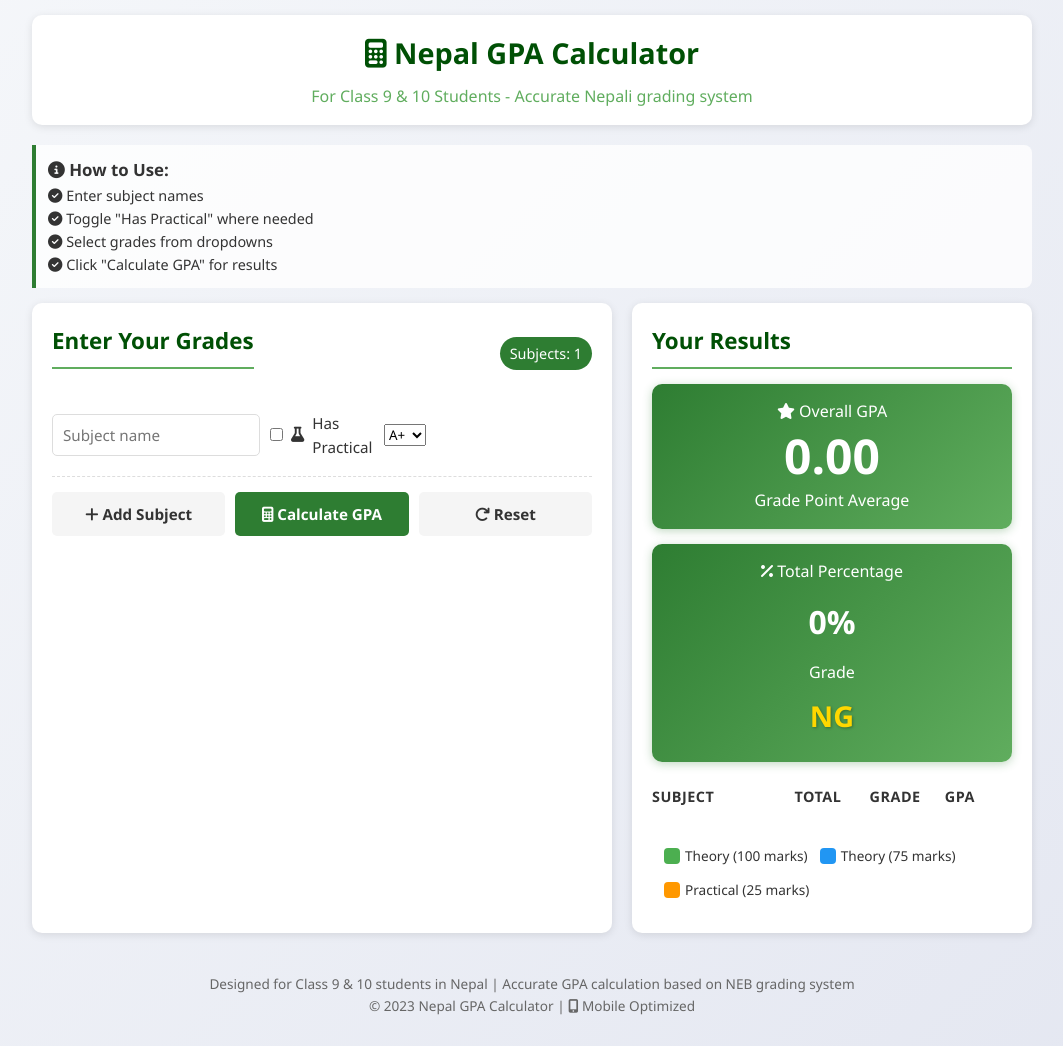
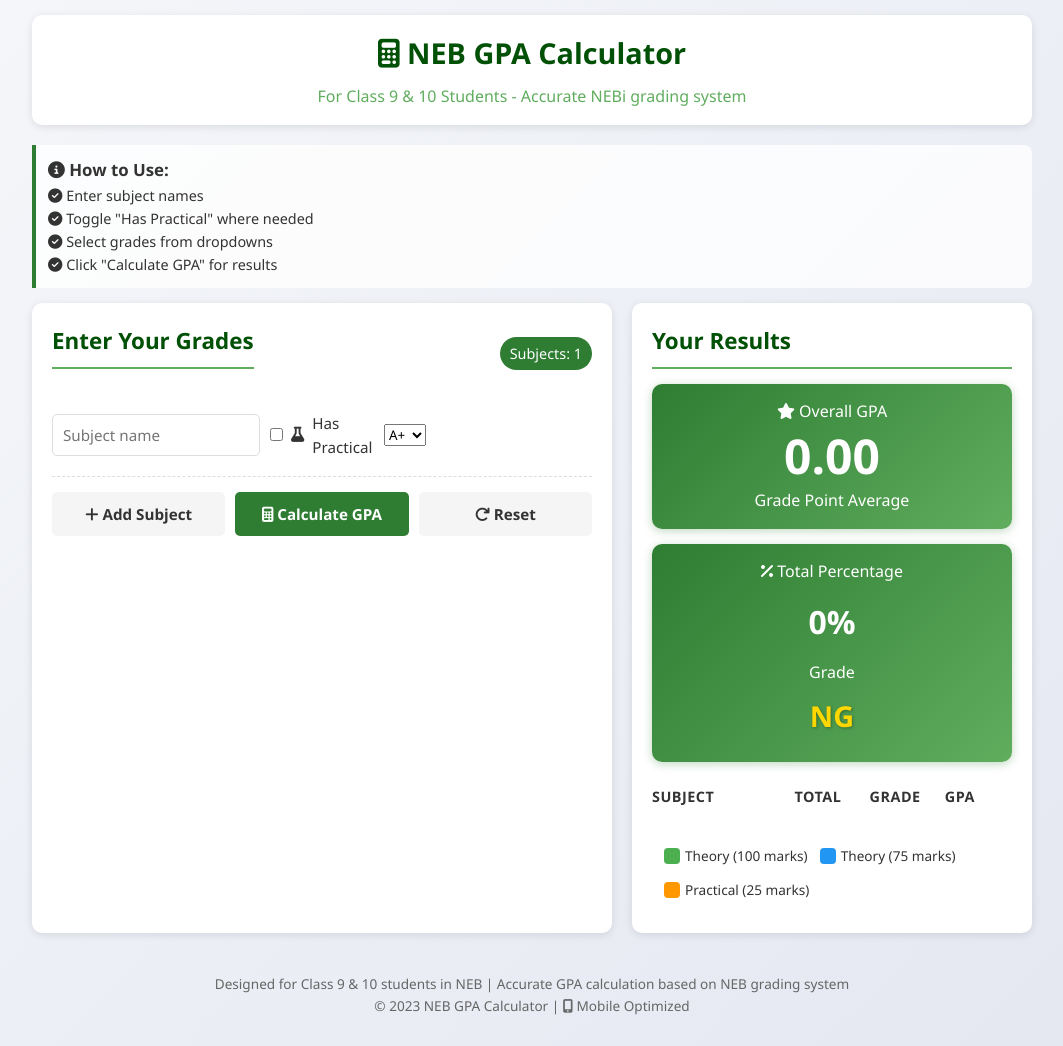
Before and after one commit to BipinBudhathoki01/See_GPA_Calcualtor, a plain HTML site: page index.html in a window 1280 px wide. Shown: the whole page, without its empty margins (108-1171 px from the left). Drawn offline with Linux system fonts and the light colour scheme.

Commit message:
Update index.html

```diff
--- a/index.html
+++ b/index.html
@@ -3,7 +3,7 @@
 <head>
     <meta charset="UTF-8">
     <meta name="viewport" content="width=device-width, initial-scale=1.0">
-    <title>Nepal GPA Calculator - Class 9 & 10</title>
+    <title>NEB GPA Calculator - Class 9 & 10</title>
     <link rel="stylesheet" href="https://cdnjs.cloudflare.com/ajax/libs/font-awesome/6.4.0/css/all.min.css">
     <style>
         :root {
@@ -314,8 +314,8 @@
 <body>
     <div class="container">
         <header>
-            <h1><i class="fas fa-calculator"></i> Nepal GPA Calculator</h1>
-            <p class="subtitle">For Class 9 & 10 Students - Accurate Nepali grading system</p>
+            <h1><i class="fas fa-calculator"></i> NEB GPA Calculator</h1>
+            <p class="subtitle">For Class 9 & 10 Students - Accurate NEBi grading system</p>
         </header>
 
         <div class="mobile-warning">
@@ -396,8 +396,8 @@
         </div>
 
         <footer>
-            <p>Designed for Class 9 & 10 students in Nepal | Accurate GPA calculation based on NEB grading system</p>
-            <p>© 2023 Nepal GPA Calculator | <i class="fas fa-mobile-alt"></i> Mobile Optimized</p>
+            <p>Designed for Class 9 & 10 students in NEB | Accurate GPA calculation based on NEB grading system</p>
+            <p>© 2023 NEB GPA Calculator | <i class="fas fa-mobile-alt"></i> Mobile Optimized</p>
         </footer>
     </div>
 
```
